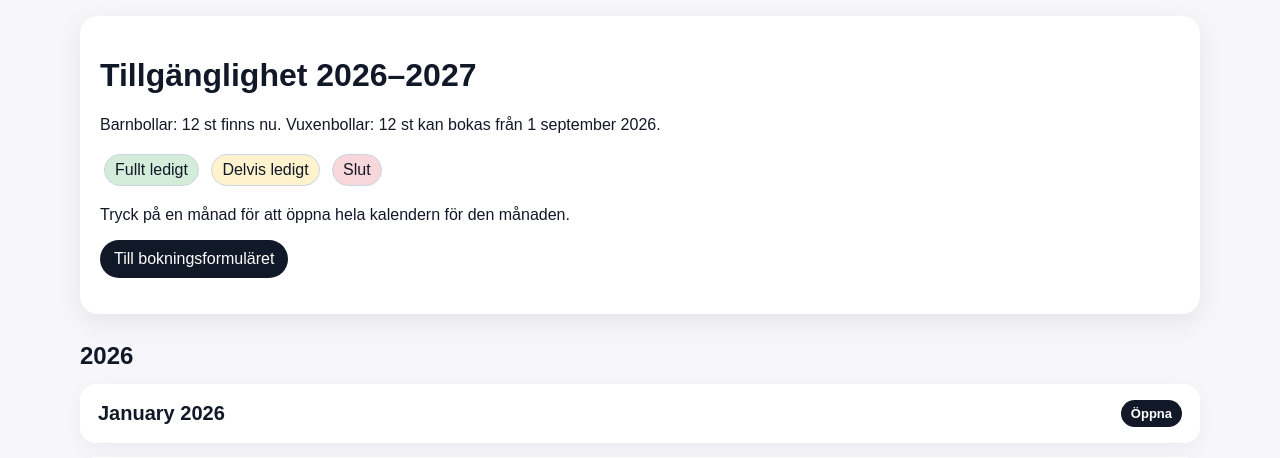
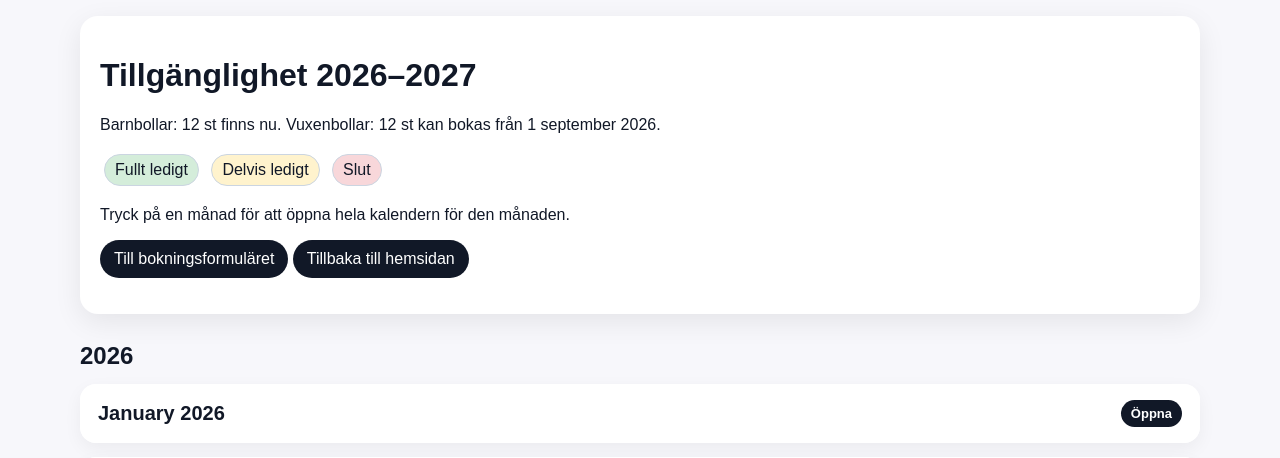
Before and after one commit to EricaNordlof/offroad-bumpis-booking, a Flask app: page /calendar in a window 1280 px wide. Shown: the part 352-810 px from the top of the page. Run offline with Flask 3, Linux system fonts and the light colour scheme; data that the repository does not hold is empty.

Commit message:
Add link to homepage in calendar template

```diff
--- a/templates/calendar.html
+++ b/templates/calendar.html
@@ -44,7 +44,10 @@
       <span style="background:#f8d7da">Slut</span>
     </p>
     <p>Tryck på en månad för att öppna hela kalendern för den månaden.</p>
-    <p><a class="button" href="{{ url_for('booking_form') }}">Till bokningsformuläret</a></p>
+    <p>
+  <a class="button" href="{{ url_for('booking_form') }}">Till bokningsformuläret</a>
+  <a class="button" href="https://offroadbumpis.se/">Tillbaka till hemsidan</a>
+</p>
   </div>
 
   {% set ns = namespace(last_year=None) %}
```
